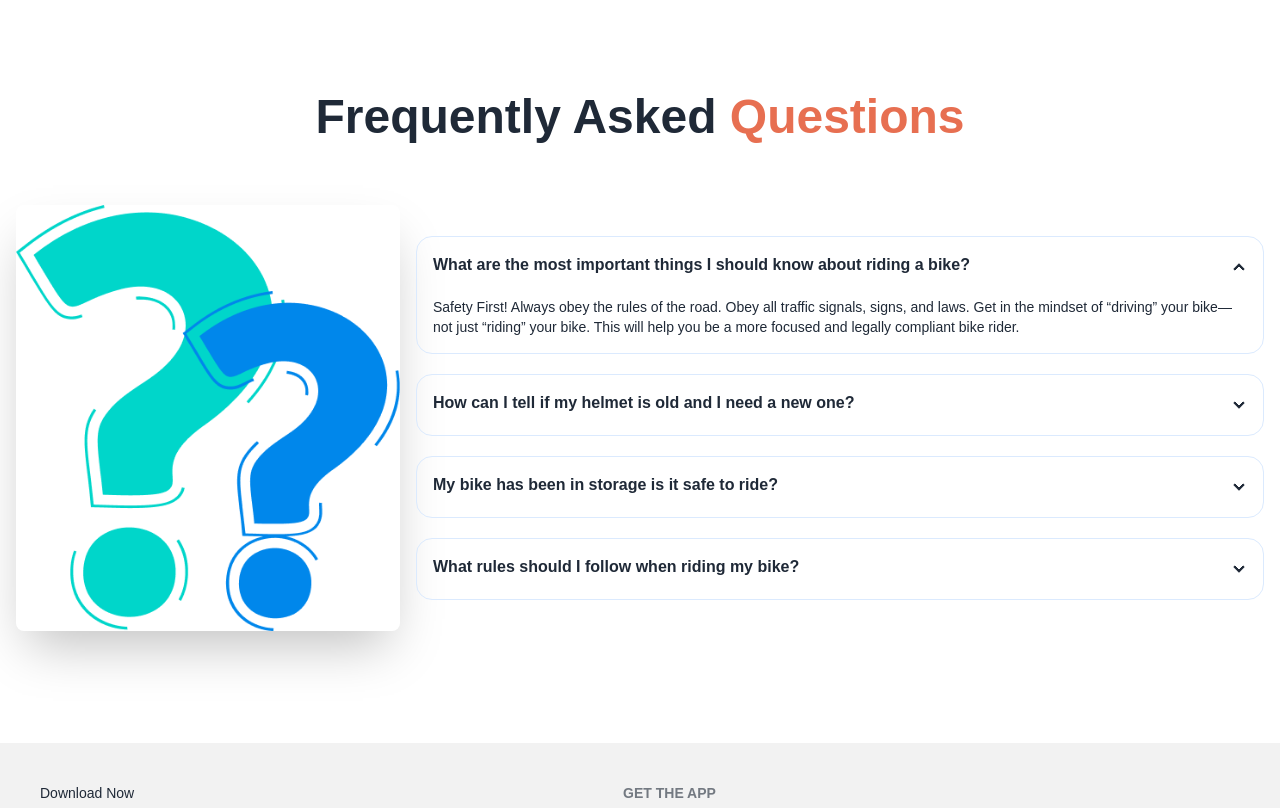
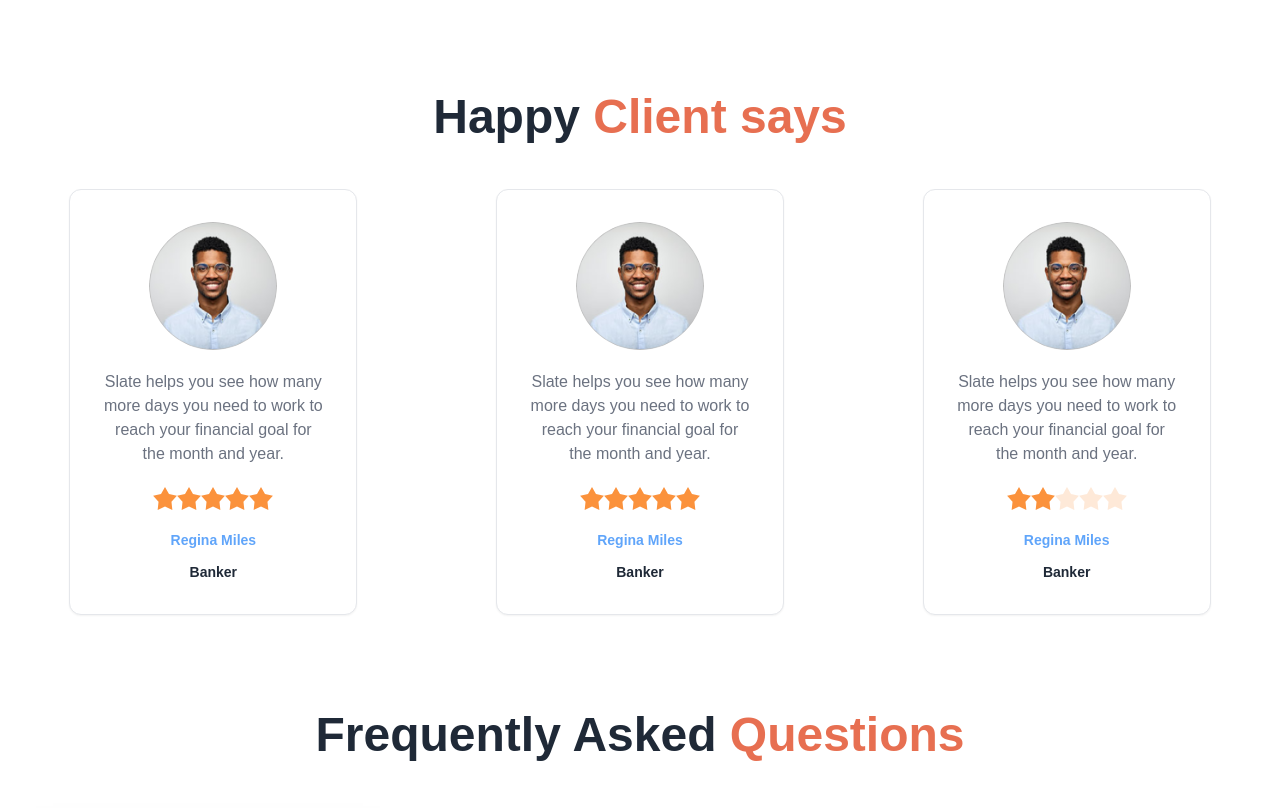
Before and after one commit to AkilProttoy/biker-zone, a plain HTML site: page index.html in a window 1280 px wide. Shown: the part 1772-2580 px from the top of the page. Drawn offline with nearby package versions, Linux system fonts and the light colour scheme.

Commit message:
Client section added

```diff
--- a/index.html
+++ b/index.html
@@ -226,7 +226,107 @@ est sit aliqua dolor do amet sint. Velit officia consequat duis enim velit molli
         </section>
 
         <!-- Happy clients section  -->
-         <section>
+         <section class="my-24">
+          <h3 class="text-5xl font-bold text-center mb-12">
+             Happy <span class="text-bike-primary">Client says</span></h3>
+
+             <!-- Client CArds -->
+         <div class="grid grid-cols-1 justify-items-center md:grid-cols-2 lg:grid-cols-3">
+
+          <!-- 1st client  -->
+        <div class="card bg-base-100 w-72 shadow-sm border rounded-xl">
+
+  <div class="card-body items-center text-center space-y-3">
+    <div class="avatar">
+  <div class="w-32 rounded-full">
+    <img src="images/others/user-1.png" />
+
+  </div>
+</div>
+    <p class=" text-gray-500">Slate helps you see how
+many more days you need
+to work to reach your financial
+goal for the month and year.</p>
+<div class="rating">
+  <input type="radio" name="rating-2" class="mask mask-star-2 bg-orange-400" aria-label="1 star" />
+  <input type="radio" name="rating-2" class="mask mask-star-2 bg-orange-400" aria-label="2 star" checked="checked" />
+  <input type="radio" name="rating-2" class="mask mask-star-2 bg-orange-400" aria-label="3 star" />
+  <input type="radio" name="rating-2" class="mask mask-star-2 bg-orange-400" aria-label="4 star" />
+  <input type="radio" name="rating-2" class="mask mask-star-2 bg-orange-400" aria-label="5 star" />
+</div>
+<div class="space-y-3">
+
+  <h6 class="text-sm font-bold text-blue-400 ">Regina Miles</h6>
+  <h6 class="text-sm font-bold">Banker</h6>
+
+</div>
+
+  </div>
+</div>
+                          <!-- 2nd client  -->
+        <div class="card bg-base-100 w-72 shadow-sm border rounded-xl">
+
+  <div class="card-body items-center text-center space-y-3">
+    <div class="avatar">
+  <div class="w-32 rounded-full">
+    <img src="images/others/user-1.png" />
+
+  </div>
+</div>
+    <p class=" text-gray-500">Slate helps you see how
+many more days you need
+to work to reach your financial
+goal for the month and year.</p>
+<div class="rating">
+  <input type="radio" name="rating-2" class="mask mask-star-2 bg-orange-400" aria-label="1 star" />
+  <input type="radio" name="rating-2" class="mask mask-star-2 bg-orange-400" aria-label="2 star" checked="checked" />
+  <input type="radio" name="rating-2" class="mask mask-star-2 bg-orange-400" aria-label="3 star" />
+  <input type="radio" name="rating-2" class="mask mask-star-2 bg-orange-400" aria-label="4 star" />
+  <input type="radio" name="rating-2" class="mask mask-star-2 bg-orange-400" aria-label="5 star" />
+</div>
+<div class="space-y-3">
+
+  <h6 class="text-sm font-bold text-blue-400 ">Regina Miles</h6>
+  <h6 class="text-sm font-bold">Banker</h6>
+
+</div>
+
+  </div>
+</div>
+
+          <!-- 3rd client  -->
+        <div class="card bg-base-100 w-72 shadow-sm border rounded-xl">
+
+  <div class="card-body items-center text-center space-y-3">
+    <div class="avatar">
+  <div class="w-32 rounded-full">
+    <img src="images/others/user-1.png" />
+
+  </div>
+</div>
+    <p class=" text-gray-500">Slate helps you see how
+many more days you need
+to work to reach your financial
+goal for the month and year.</p>
+<div class="rating">
+  <input type="radio" name="rating-2" class="mask mask-star-2 bg-orange-400" aria-label="1 star" />
+  <input type="radio" name="rating-2" class="mask mask-star-2 bg-orange-400" aria-label="2 star" checked="checked" />
+  <input type="radio" name="rating-2" class="mask mask-star-2 bg-orange-400" aria-label="3 star" />
+  <input type="radio" name="rating-2" class="mask mask-star-2 bg-orange-400" aria-label="4 star" />
+  <input type="radio" name="rating-2" class="mask mask-star-2 bg-orange-400" aria-label="5 star" />
+</div>
+<div class="space-y-3">
+
+  <h6 class="text-sm font-bold text-blue-400 ">Regina Miles</h6>
+  <h6 class="text-sm font-bold">Banker</h6>
+
+</div>
+
+  </div>
+</div>
+
+         </div>
+
 
          </section>
 
```
